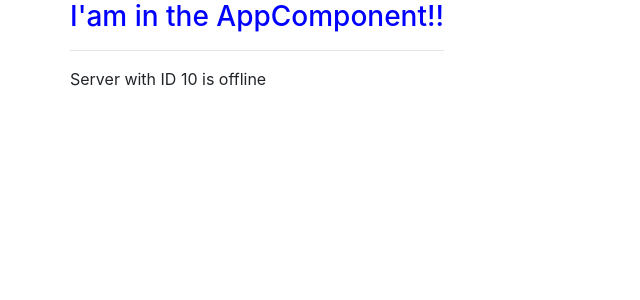
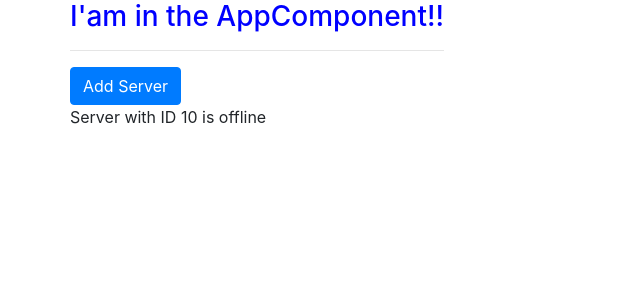
Before and after one commit to jmgomez1986/Angular.Udemy02, an Angular app in the folder Seccion02/: page / in a window 1280 px wide. Shown: the top 300 px of the page, without its empty margins (0-640 px from the left). Built offline with nearby package versions, Linux system fonts and the light colour scheme.

Commit message:
Clase 24 - Property Binding

```diff
--- a/Seccion02/src/app/servers/servers.component.html
+++ b/Seccion02/src/app/servers/servers.component.html
@@ -1,3 +1,9 @@
+<button
+  class="btn btn-primary"
+  [disabled]="!allowNewServer">
+  Add Server
+</button>
+<!-- cuando una propiedad esta entre [] hace que esa propiedad se enlace de forma dinamica a la variable del typescript -->
 <p>
   {{ 'Server' }} with ID {{ serverId }} is {{ getServerStatus() }}
 <!-- {{ }} son para interpolacion, es el enlace del typescript con el template, entre las llaves se pone la variable de
--- a/Seccion02/src/app/servers/servers.component.ts
+++ b/Seccion02/src/app/servers/servers.component.ts
@@ -6,9 +6,15 @@ import { Component } from '@angular/core';
   styleUrls: ['./servers.component.css']
 })
 export class ServersComponent {
-
+  allowNewServer = false;
   serverId = 10;
   serverStatus = 'offline';
+
+  constructor() {
+    setTimeout(() => {
+      this.allowNewServer = true;
+    }, 2000);
+  }
 
   getServerStatus() {
     return this.serverStatus;
```
